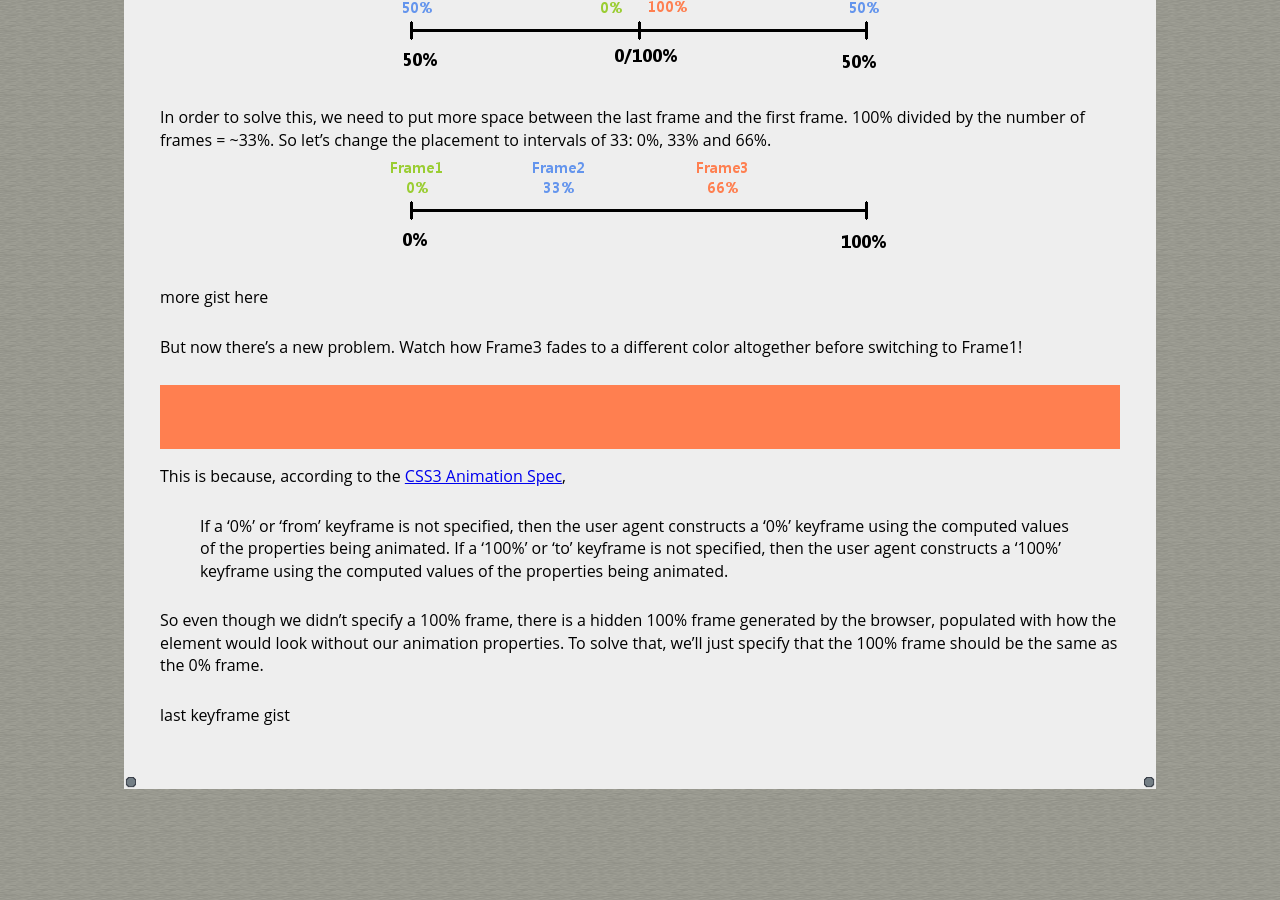
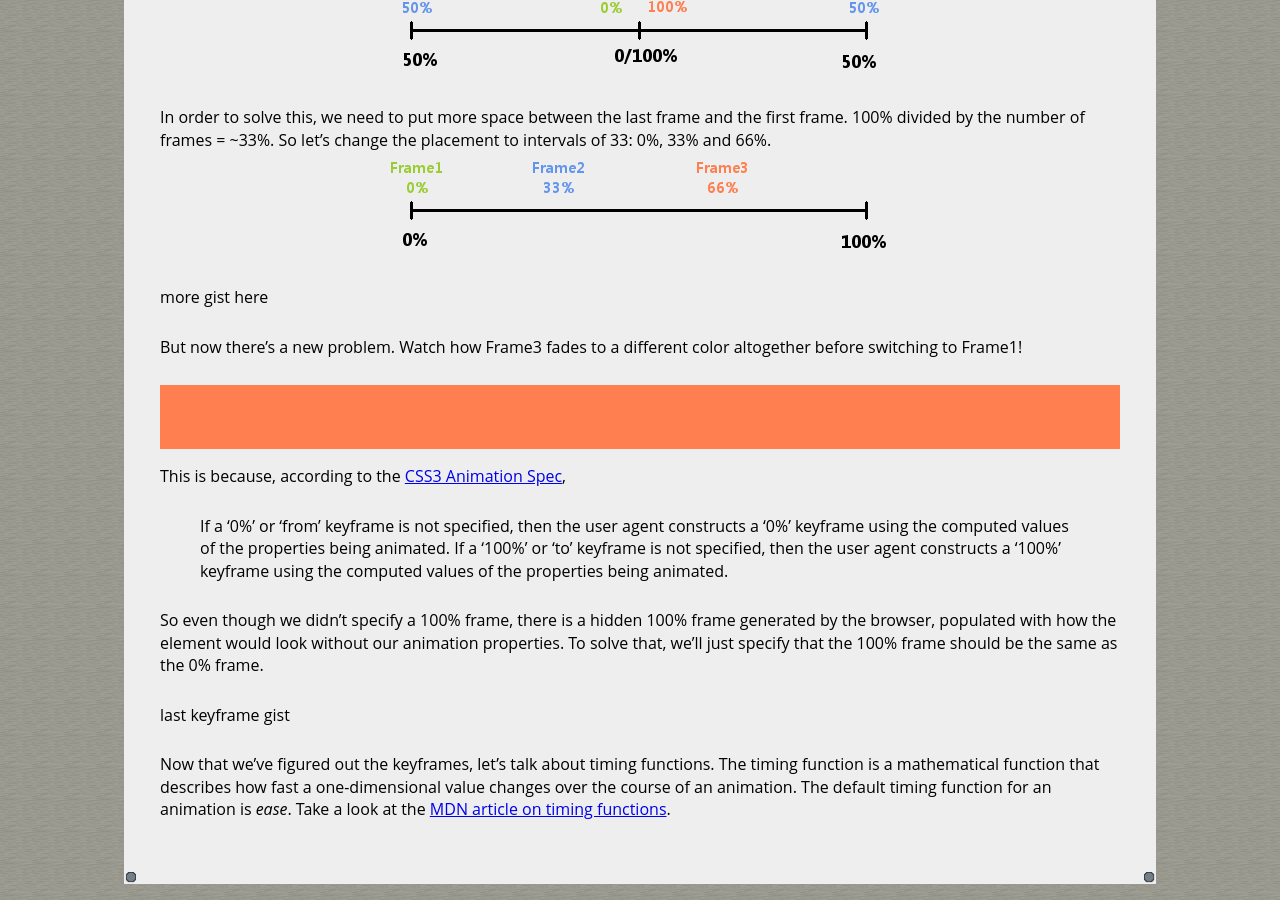
Before and after one commit to Thristhart/techniques, a Jekyll site: the page built from css/banner_rotation.md, in a window 1280 px wide and 900 px high, scrolled down 876 px. Built offline with Jekyll 4.4.1, drawn with Linux system fonts in a browser that asks for light colours; some of the changed lines change nothing that is shown.

Commit message:
Updated banner_rotation.md

```diff
--- a/css/banner_rotation.md
+++ b/css/banner_rotation.md
@@ -7,6 +7,13 @@
 ---
 
 <link rel="stylesheet" href="assets/rotating_banner.css"/>
+<script src="assets/javascript/bezier.js"></script>
+<script>
+function visualizeBezier(query) {
+	var banner = document.querySelector(query);
+}
+</script>
+
 Here's what we're building today:
 
 <div class="banner final"></div>
@@ -45,3 +52,5 @@
 So even though we didn't specify a 100% frame, there is a hidden 100% frame generated by the browser, populated with how the element would look without our animation properties. To solve that, we'll just specify that the 100% frame should be the same as the 0% frame.
 
 last keyframe gist
+
+Now that we've figured out the keyframes, let's talk about timing functions. The timing function is a mathematical function that describes how fast a one-dimensional value changes over the course of an animation. The default timing function for an animation is _ease_. Take a look at the [MDN article on timing functions](https://developer.mozilla.org/en-US/docs/Web/CSS/timing-function).
```
